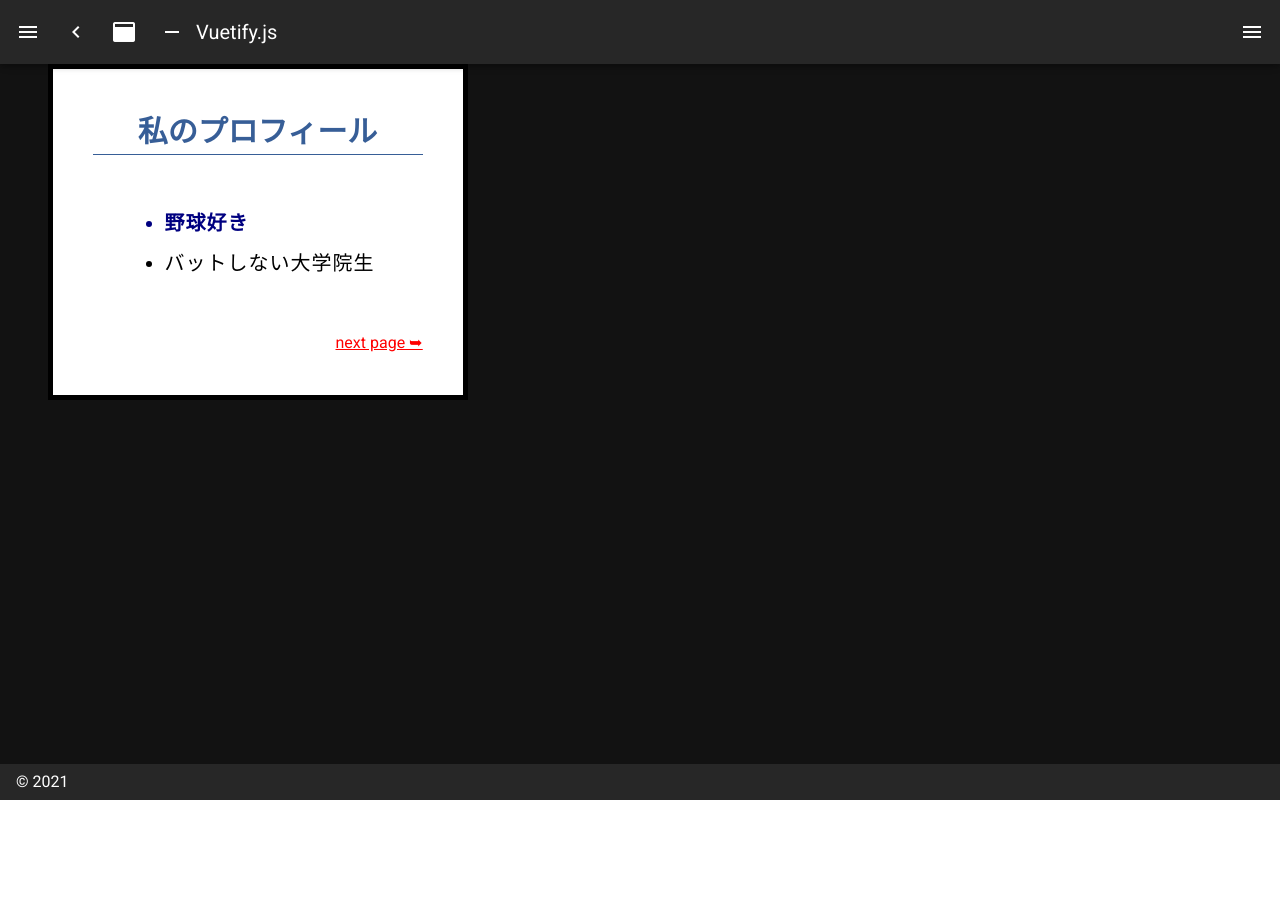
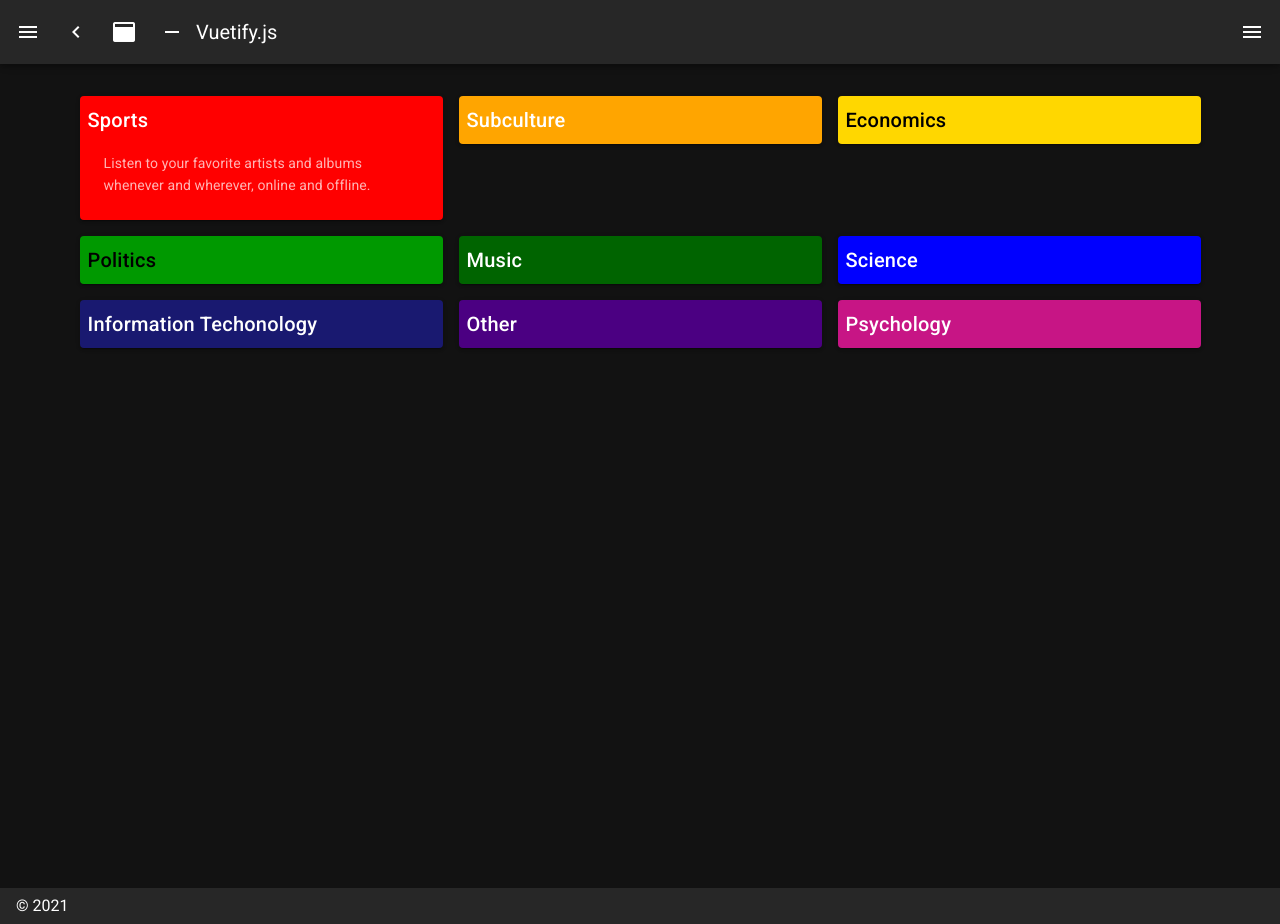
Before and after one commit to neouniverse1997/MyFavoriteBlog, a Nuxt app in the folder project/: page /profile in a window 1280 px wide. Before the commit the page ends 800 px from the top, so only its background shows below. Built offline with nearby package versions, Linux system fonts and the light colour scheme.

Commit message:
generate LoginPage

```diff
--- a/project/layouts/default.vue
+++ b/project/layouts/default.vue
@@ -72,6 +72,11 @@ export default {
           icon: "mdi-chart-bubble",
           title: "Profile",
           to: "/profile"
+        },
+        {
+          icon: "mdi-wrench",
+          title: "Login",
+          to: "/login"
         }
       ],
       miniVariant: false,
--- /dev/null
+++ b/project/pages/login.vue
@@ -0,0 +1,32 @@
+<template>
+  <v-app>
+    <v-container flex>
+      <v-layout wrap>
+        <v-flex xs12 sm4 class="hidden-xs-and-down"></v-flex>
+        <v-flex xs12 sm4>
+          <v-card>
+            <v-card-text>
+              <v-form>
+                <v-text-field prepend-icon="mdi-account-circle" label="Username" />
+                <v-text-field
+                  prepend-icon="mdi-lock"
+                  label="Password"
+                  type="password"
+                  append-icon="mdi-eye-off"
+                />
+              </v-form>
+            </v-card-text>
+            <v-card-actions>
+              <v-btn>LogIN</v-btn>
+            </v-card-actions>
+          </v-card>
+        </v-flex>
+        <v-flex xs12 sm4 class="hidden-xs-and-down"></v-flex>
+      </v-layout>
+    </v-container>
+  </v-app>
+</template>
+
+<script>
+export default {};
+</script>
--- a/project/pages/profile.vue
+++ b/project/pages/profile.vue
@@ -1,19 +1,61 @@
 <template>
-  <v-row>
-    <div class="outer">
-      <div class="cent">
-        <h1>私のプロフィール</h1>
-        <ul>
-          <li class="navy-color">野球好き</li>
-          <li>バットしない大学院生</li>
-        </ul>
-        <div class="right-text">
-          <a href="https://nuxtjs.org">next page</a>
-        </div>
-      </div>
-    </div>
-    <!-- <v-col cols="12" sm="8" md="6" lg="4" xl="3" style="background-color: #FFCDD2">column 1</v-col> -->
-  </v-row>
+  <v-app>
+    <!-- md以下であれば非表示、それ以外では表示 -->
+    <!-- <div class="hidden-md-and-down"> -->
+    <v-container fluid>
+      <v-layout wrap>
+        <v-flex xs12 sm6 md4>
+          <v-card class="pa-2 ma-2 mx-2" color="#ff0000">
+            <v-toolbar-title class="text-h6 white--text pl-0">Sports</v-toolbar-title>
+            <v-card-subtitle>Listen to your favorite artists and albums whenever and wherever, online and offline.</v-card-subtitle>
+          </v-card>
+        </v-flex>
+        <v-flex xs12 sm6 md4>
+          <v-card class="pa-2 ma-2 mx-2" color="#ffa500">
+            <v-toolbar-title class="text-h6 white--text pl-0">Subculture</v-toolbar-title>
+          </v-card>
+        </v-flex>
+        <v-flex xs12 sm6 md4>
+          <v-card class="pa-2 ma-2 mx-2" color="#ffd700">
+            <v-toolbar-title class="text-h6 black--text pl-0">Economics</v-toolbar-title>
+          </v-card>
+        </v-flex>
+        <v-flex xs12 sm6 md4>
+          <v-card class="pa-2 ma-2 mx-2" color="#009900">
+            <v-toolbar-title class="text-h6 black--text pl-0">Politics</v-toolbar-title>
+          </v-card>
+        </v-flex>
+        <v-flex xs12 sm6 md4>
+          <v-card class="pa-2 ma-2 mx-2" color="#006400">
+            <v-toolbar-title class="text-h6 white--text pl-0">Music</v-toolbar-title>
+          </v-card>
+        </v-flex>
+        <v-flex xs12 sm6 md4>
+          <v-card class="pa-2 ma-2 mx-2" color="#0000ff">
+            <v-toolbar-title class="text-h6 white--text pl-0">Science</v-toolbar-title>
+          </v-card>
+        </v-flex>
+        <v-flex xs12 sm6 md4>
+          <v-card class="pa-2 ma-2 mx-2" color="#191970">
+            <v-toolbar-title class="text-h6 white--text pl-0">Information Techonology</v-toolbar-title>
+          </v-card>
+        </v-flex>
+        <v-flex xs12 sm6 md4>
+          <v-card class="pa-2 ma-2 mx-2" color="#4b0082">
+            <v-toolbar-title class="text-h6 white--text pl-0">Other</v-toolbar-title>
+          </v-card>
+        </v-flex>
+        <v-flex xs12 sm6 md4>
+          <v-card class="pa-2 ma-2 mx-2" color="#c71585">
+            <v-toolbar-title class="text-h6 white--text pl-0">Psychology</v-toolbar-title>
+          </v-card>
+        </v-flex>
+      </v-layout>
+    </v-container>
+    <!-- </div> -->
+    <!-- sm以上であれば非表示、それ以外では表示 -->
+    <div class="hidden-sm-and-up"></div>
+  </v-app>
 </template>
 
 <style scoped lang="scss">
@@ -22,66 +64,15 @@
 以下のテンプレートごとに分割しましょう */
 
 /* || 一般的なスタイル */
+</style>
 
-ul {
-  //   1emの大きさはブラウザーのfont-sizeのデフォルト値
-  margin: 3em 3em 3em 3em;
-}
-
-li {
-  font-size: 20px;
-  color: black;
-  text-align: left;
-  line-height: 2;
-  letter-spacing: 1px;
-}
-
-ul li:first-child {
-  font-weight: 700;
-}
-
-h1 {
-  font-size: 30px;
-  color: #375e97;
-  border-bottom: 1px solid #375e97;
-  text-align: center;
-}
-
-a::after {
-  content: " ➥";
-}
-
-a:link {
-  color: red;
-}
-
-a:visited {
-  color: orange;
-}
-
-a:hover {
-  text-decoration: none;
-}
-
-/* || ユーティリティ */
-
-/*  || サイトワイド */
-
-.outer {
-  border: 5px solid black;
-}
-
-.cent {
-  padding: 40px 40px 40px 40px;
-  margin: 0px 0px 0px 0px;
-  background-color: white;
-}
-
-.right-text {
-  text-align: right;
-}
-
-li.navy-color {
-  color: navy;
-}
-</style>
+<script>
+export default {
+  data: () => ({
+    windowSize: {
+      x: 0,
+      y: 0
+    }
+  })
+};
+</script>
```
Also changed, not shown: 1 other file (tests, documents, lock files or other folders).
